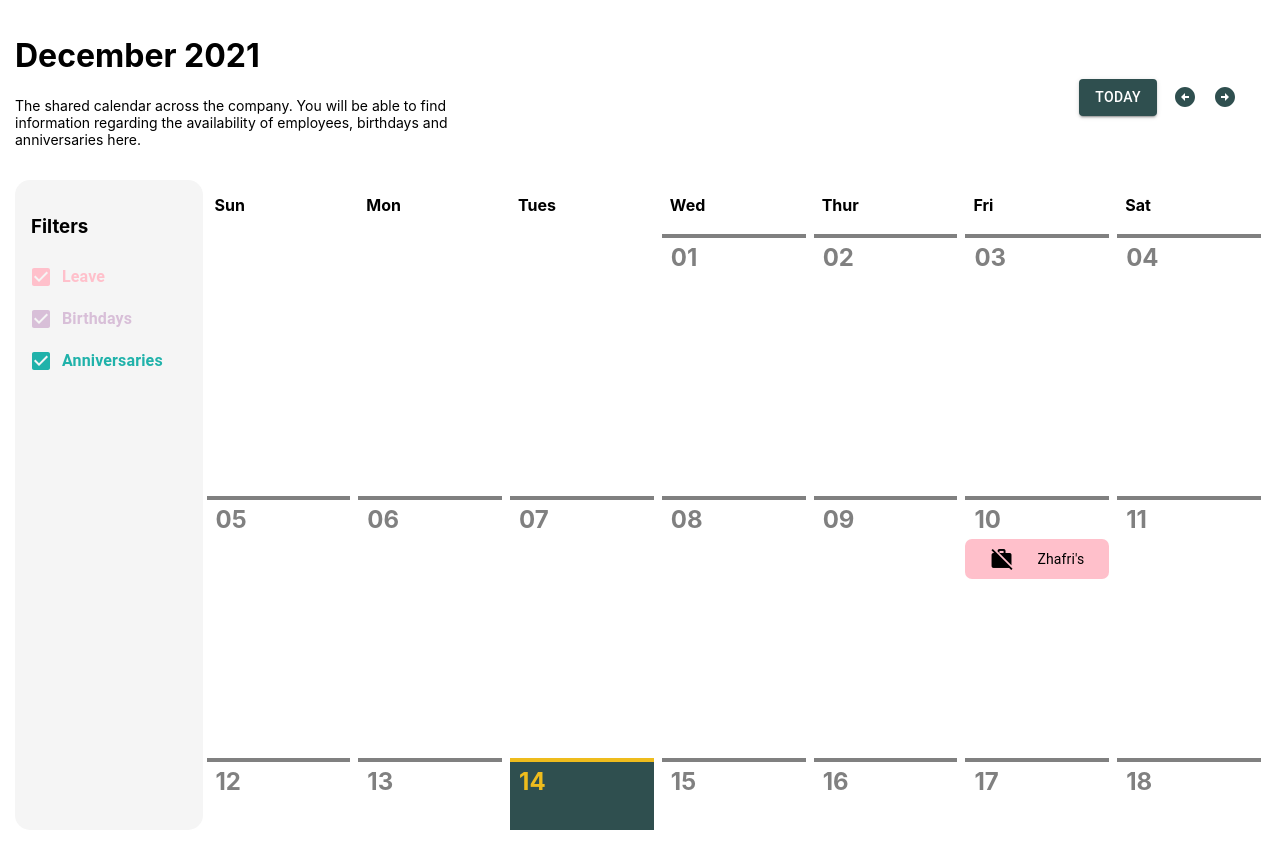
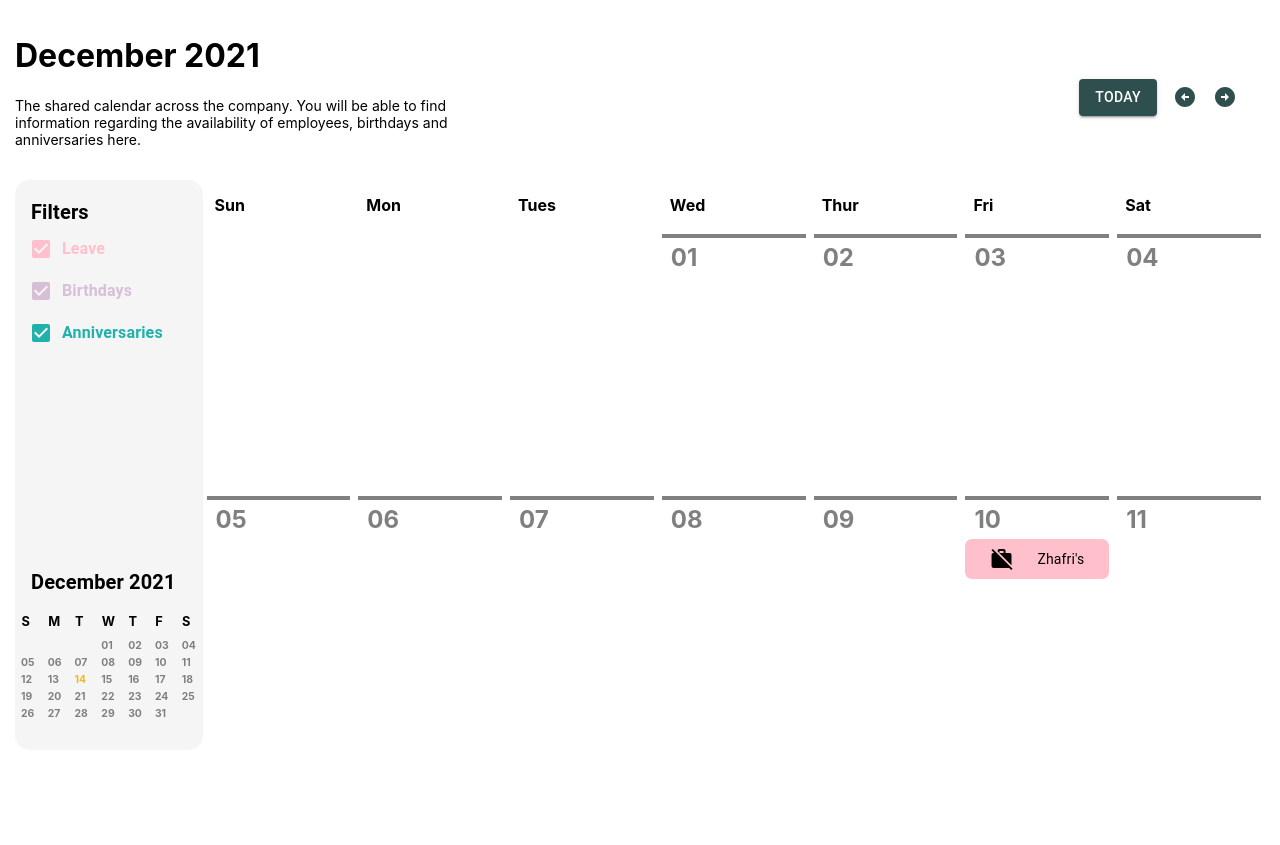
Before and after one commit to amalasyrafInvoke/hrtech-component, a React (Create React App) app: page / in a window 1280 px wide. After the commit the page ends 800 px from the top, so only its background shows below. Built offline with nearby package versions, Linux system fonts and the light colour scheme.

Commit message:
add mini calendar and scroll to date function

```diff
--- a/src/components/bookingCalendar/calendarDatePicker.js
+++ b/src/components/bookingCalendar/calendarDatePicker.js
@@ -6,7 +6,23 @@ import moment from 'moment';
 import ArrowCircleLeftIcon from '@mui/icons-material/ArrowCircleLeft';
 import ArrowCircleRightIcon from '@mui/icons-material/ArrowCircleRight';
 
-export default function CalendarDatePicker({ value, setValue }) {
+export default function CalendarDatePicker({
+  value,
+  setValue,
+  days,
+  handleClick,
+}) {
+  const handleClickToday = (ev) => {
+    setValue(new Date());
+
+    const index = days.findIndex(
+      (day) =>
+        moment(day.fullDate).isSame(new Date().toISOString(), 'day') &&
+        moment(day.fullDate).isSame(new Date().toISOString(), 'month')
+    );
+    handleClick(index);
+  };
+
   return (
     <Box
       sx={{
@@ -16,7 +32,7 @@ export default function CalendarDatePicker({ value, setValue }) {
         justifyContent: { xs: 'flex-start', md: 'space-between' },
       }}
     >
-      <Box sx={{ width: { xs: 'auto', md: '500px' }, mb: {xs: 0, md: 4} }}>
+      <Box sx={{ width: { xs: 'auto', md: '500px' }, mb: { xs: 0, md: 4 } }}>
         <h1>{moment(value).format('MMMM YYYY')}</h1>
         <Typography
           variant='p'
@@ -40,7 +56,7 @@ export default function CalendarDatePicker({ value, setValue }) {
             },
           ]}
           variant='contained'
-          onClick={() => setValue(new Date())}
+          onClick={(ev) => handleClickToday(ev)}
         >
           Today
         </Button>
--- a/src/components/bookingCalendar/calendarFilters.js
+++ b/src/components/bookingCalendar/calendarFilters.js
@@ -1,5 +1,5 @@
 import React from 'react';
-import { Box, Checkbox, FormControlLabel, FormGroup } from '@mui/material';
+import { Box, Checkbox, FormControlLabel, FormGroup, Typography } from '@mui/material';
 
 export default function CalendarFilter({ filter, setFilter }) {
   const handleChange = (event) => {
@@ -15,7 +15,7 @@ export default function CalendarFilter({ filter, setFilter }) {
         p: 2,
       }}
     >
-      <h3>Filters</h3>
+      <Typography variant='h6' sx={{ fontWeight: 'bold' }}>Filters</Typography>
       <Box sx={{
         mb: 1,
       }}>
--- a/src/components/bookingCalendar/dayBlock.js
+++ b/src/components/bookingCalendar/dayBlock.js
@@ -1,4 +1,4 @@
-import React, { useEffect, useState, useRef } from 'react';
+import React, { useEffect, useState, useRef, forwardRef } from 'react';
 import { Box, Icon, Popover, Typography, Button } from '@mui/material';
 import moment from 'moment';
 import mockCalendarEvents from '../../resources/mockCalendarEvents';
@@ -19,7 +19,8 @@ const getFilterColor = (key) => {
   }
 };
 
-export const DayDiv = ({ day, filter }) => {
+export const DayDiv = forwardRef(
+  ({ day, filter, compact = false, handleClick, index }, ref) => {
     const [filteredArray, setFilteredArray] = useState([]);
 
     const getFilteredEvents = () => {
@@ -43,16 +44,10 @@ export const DayDiv = ({ day, filter }) => {
 
     return (
       <Box
-      // onClick={() =>
-      //   alert(
-      //     `hello ${moment(day.fullDate).format('dddd')}, ${moment(
-      //       day.fullDate
-      //     ).format('Do MMM YYYY')} `
-      //   )
-      // }
         sx={{
-        backgroundColor:
-          moment(day.fullDate).isSame(new Date().toISOString(), 'day') &&
+          backgroundColor: compact
+            ? 'inherit'
+            : moment(day.fullDate).isSame(new Date().toISOString(), 'day') &&
               moment(day.fullDate).isSame(new Date().toISOString(), 'month')
             ? 'darkslategray'
             : 'white',
@@ -60,8 +55,8 @@ export const DayDiv = ({ day, filter }) => {
             moment(day.fullDate).isSame(new Date().toISOString(), 'day') &&
             moment(day.fullDate).isSame(new Date().toISOString(), 'month') &&
             'white',
-        width: 'calc(100% / 7 - 8px)',
-        minHeight: '250px',
+          width: compact ? 'calc(100% / 7 - 4px)' : 'calc(100% / 7 - 8px)',
+          minHeight: compact ? '0px' : '250px',
           maxHeight: '250px',
           overflowY: 'scroll',
           overflowX: 'hidden',
@@ -69,13 +64,16 @@ export const DayDiv = ({ day, filter }) => {
           flexDirection: 'column',
           alignItems: 'flex-start',
           justifyContent: 'flex-start',
-        borderTop:
-          moment(day.fullDate).isSame(new Date().toISOString(), 'day') &&
+          borderTop: compact
+            ? 'none'
+            : moment(day.fullDate).isSame(new Date().toISOString(), 'day') &&
               moment(day.fullDate).isSame(new Date().toISOString(), 'month')
             ? '4px solid #EEBC1D'
             : '4px solid gray',
-        m: { xs: 0.5, md: 0.5 },
+          m: compact ? 0.25 : { xs: 0.5, md: 0.5 },
         }}
+        ref={compact ? null : (el) => (ref.current[index] = el)}
+        onClick={compact ? handleClick : null}
       >
         <Box
           sx={{
@@ -90,11 +88,14 @@ export const DayDiv = ({ day, filter }) => {
             style={{
               color:
                 moment(day.fullDate).isSame(new Date().toISOString(), 'day') &&
-              moment(day.fullDate).isSame(new Date().toISOString(), 'month') &&
+                moment(day.fullDate).isSame(
+                  new Date().toISOString(),
+                  'month'
+                ) &&
                 '#EEBC1D',
-            padding: '5px',
+              padding: compact ? '0px' : '5px',
               marginBlock: 0,
-            fontSize: '1.5rem',
+              fontSize: compact ? '0.65rem' : '1.5rem',
               fontWeight: 'bold',
               borderRadius: '50%',
             }}
@@ -103,7 +104,9 @@ export const DayDiv = ({ day, filter }) => {
           </h6>
         </Box>
         {/* <Box sx={{ my: 0.5 }}> */}
-      {filteredArray.map((event) => {
+        {compact
+          ? null
+          : filteredArray.map((event) => {
               if (moment(day.fullDate).isSame(new Date(event.dates))) {
                 return <_renderDayEvents event={event} />;
               }
@@ -111,7 +114,8 @@ export const DayDiv = ({ day, filter }) => {
         {/* </Box> */}
       </Box>
     );
-};
+  }
+);
 
 const _renderDayEvents = ({ event }) => {
   const [openPopever, setOpenPopever] = useState(false);
@@ -313,17 +317,17 @@ const _renderDayEvents = ({ event }) => {
   );
 };
 
-export const EmptyDiv = ({}) => {
+export const EmptyDiv = ({ compact = false }) => {
   return (
     <Box
       sx={{
-        backgroundColor: 'white',
-        width: 'calc(100% / 7 - 8px)',
-        minHeight: '250px',
+        backgroundColor: compact ? 'gray' : 'white',
+        width: compact ? 'calc(100% / 7 - 4px)' : 'calc(100% / 7 - 8px)',
+        minHeight: compact ? '0px' : '250px',
         display: 'flex',
         alignItems: 'flex-start',
         justifyContent: 'flex-start',
-        m: 0.5,
+        m: compact ? 0.25 : { xs: 0.5, md: 0.5 },
         // borderTop: '3px solid lightgray',
       }}
     >
--- a/src/components/bookingCalendar/index.js
+++ b/src/components/bookingCalendar/index.js
@@ -1,9 +1,10 @@
-import React, { useState } from 'react';
+import React, { useState, useRef, createRef } from 'react';
 import { Box } from '@mui/material';
 import useDates from '../../hooks/useDate';
 import CalendarFilter from './calendarFilters';
 import CalendarDatePicker from './calendarDatePicker';
 import { DayDiv, EmptyDiv } from './dayBlock';
+import MiniCalendar from './miniCalendar';
 
 const dayofWeek = ['Sun', 'Mon', 'Tues', 'Wed', 'Thur', 'Fri', 'Sat'];
 
@@ -15,10 +16,20 @@ export default function BookingCalendar() {
     anniversary: true,
   });
   const { days } = useDates({ dates: value });
+  const divRef = useRef([]);
+
+  const handleClick = (index) => {
+    if (divRef.current[index]) {
+      divRef.current[index].scrollIntoView({
+        behavior: 'smooth',
+        block: 'center',
+      });
+    }
+  };
 
   return (
     <div style={{ padding: '15px' }}>
-      <CalendarDatePicker value={value} setValue={setValue} />
+      <CalendarDatePicker value={value} setValue={setValue} days={days} handleClick={handleClick} />
 
       <Box
         sx={{
@@ -31,21 +42,30 @@ export default function BookingCalendar() {
       >
         <Box
           sx={{
-            // display: { xs: 'none', md: 'block' },
-            width: { xs: '100%', md: '15%' },
+            display: { xs: 'flex', md: 'flex' },
+            flexDirection: { xs: 'row', md: 'column' },
+            alignItems: { xs: 'center', md: 'flex-start' },
+            justifyContent: 'space-between',
+            width: { xs: '100%', md: '20%', lg: '15%' },
             backgroundColor: 'whitesmoke',
-            height: { xs: 'auto', md: 'calc(75vh + 50px)' } ,
+            height: { xs: 'auto', md: 'calc(65vh + 50px)' },
             borderRadius: '15px',
           }}
         >
           <CalendarFilter filter={filter} setFilter={setFilter} />
+          <MiniCalendar
+            value={value}
+            days={days}
+            filter={filter}
+            handleClick={handleClick}
+          />
         </Box>
         <Box
           sx={{
             // border: '1px solid gray',
             // borderRadius: '15px',
             overflow: 'hidden',
-            width: { xs: '100%', sm: '100%', md: '85%' },
+            width: { xs: '100%', sm: '100%', md: '80%', lg: '85%' },
           }}
         >
           <Box
@@ -61,7 +81,7 @@ export default function BookingCalendar() {
               <Box
                 sx={{
                   width: 'calc(100% / 7 - 2px)',
-                  mx: {xs: 0.2, md: 1.5},
+                  mx: { xs: 0.2, md: 1.5 },
                   fontWeight: 'bold',
                 }}
               >
@@ -73,7 +93,7 @@ export default function BookingCalendar() {
           <Box
             sx={{
               backgroundColor: 'white',
-              height: '75vh',
+              height: '65vh',
               width: '100%',
               display: 'flex',
               alignItems: 'flex-start',
@@ -88,12 +108,19 @@ export default function BookingCalendar() {
                     {Array.from({ length: day.hari }, (_, k) => (
                       <EmptyDiv day={day} />
                     ))}
-                    <DayDiv day={day} filter={filter} />
+                    <DayDiv
+                      day={day}
+                      filter={filter}
+                      ref={divRef}
+                      index={index}
+                    />
                   </>
                 );
               }
 
-              return <DayDiv day={day} filter={filter} />;
+              return (
+                <DayDiv day={day} filter={filter} ref={divRef} index={index} />
+              );
             })}
           </Box>
         </Box>
--- /dev/null
+++ b/src/components/bookingCalendar/miniCalendar.js
@@ -0,0 +1,71 @@
+import { Box, Typography } from '@mui/material';
+import moment from 'moment';
+import { EmptyDiv, DayDiv } from './dayBlock';
+
+const dayofWeek = ['S', 'M', 'T', 'W', 'T', 'F', 'S'];
+
+export default function MiniCalendar({ value, days, filter, handleClick }) {
+  return (
+    <Box sx={{ width: '100%', height: '200px' }}>
+      <Typography sx={{ fontWeight: 'bold', p: 2 }} variant='h6'>
+        {moment(value).format('MMMM YYYY')}
+      </Typography>
+      <Box
+        sx={{
+          width: '100%',
+          display: 'flex',
+          alignItems: 'center',
+        }}
+      >
+        {dayofWeek.map((day) => (
+          <Box
+            sx={{
+              width: 'calc(100% / 7 - 4px)',
+              mx: 0.8,
+              fontWeight: 'bold',
+              fontSize: '0.8rem',
+            }}
+          >
+            {day}
+          </Box>
+        ))}
+      </Box>
+      <Box
+        sx={{
+          width: '100%',
+          display: 'flex',
+          alignItems: 'flex-start',
+          flexWrap: 'wrap',
+          py: 1,
+        }}
+      >
+        {days.map((day, index) => {
+          if (index === 0) {
+            return (
+              <>
+                {Array.from({ length: day.hari }, (_, k) => (
+                  <EmptyDiv compact={true} />
+                ))}
+                <DayDiv
+                  day={day}
+                  filter={filter}
+                  compact={true}
+                  handleClick={() => handleClick(index)}
+                />
+              </>
+            );
+          }
+
+          return (
+            <DayDiv
+              day={day}
+              filter={filter}
+              compact={true}
+              handleClick={() => handleClick(index)}
+            />
+          );
+        })}
+      </Box>
+    </Box>
+  );
+}
```
Lines whose indentation alone changed are shown as unchanged.
